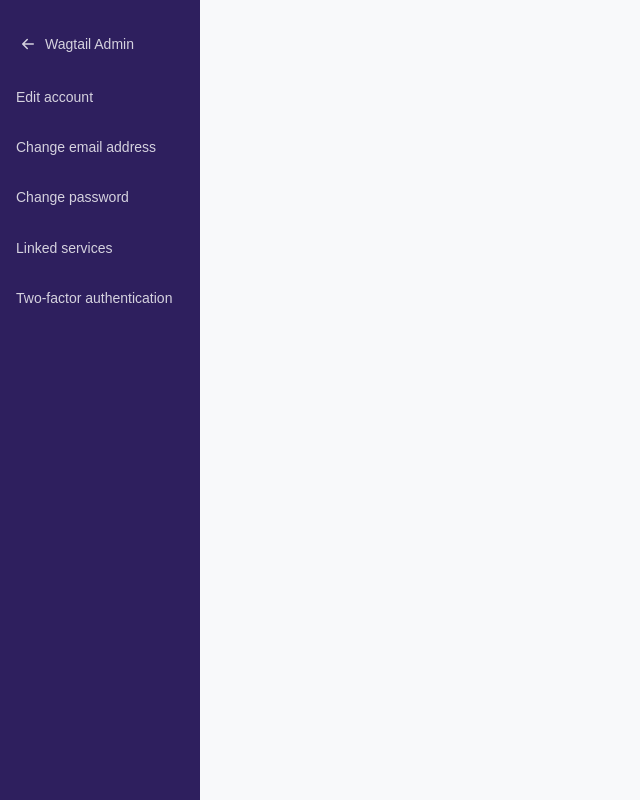
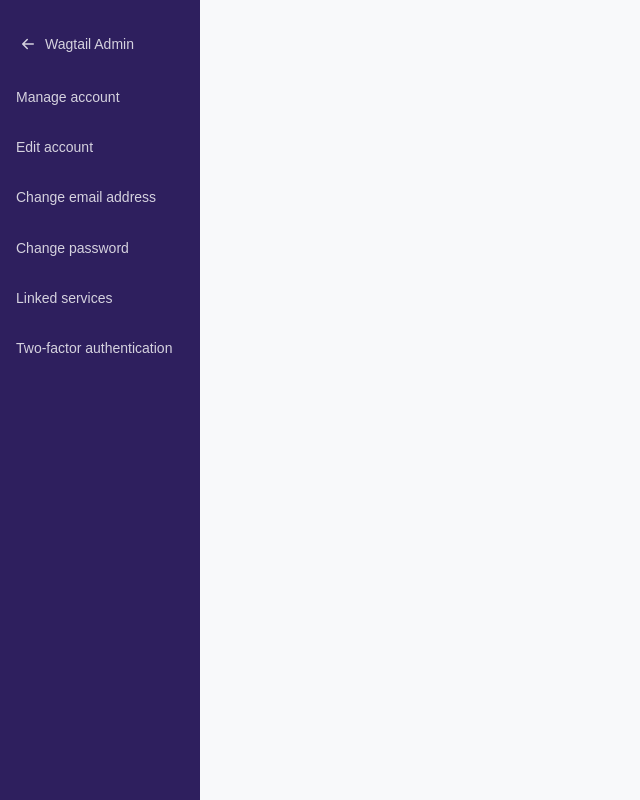
Before and after one commit to leukeleu/django-hidp-wagtail, a Django app: template hidp_wagtail/templates/hidp/base_post_login.html in a window 1280 px wide. Shown: the whole page, without its empty margins (0-640 px from the left). Run offline with Django 3.2, Linux system fonts and the light colour scheme; the template is opened without the code that fills it, so the values that code supplies are empty.

Commit message:
Add menu item for manage account view

```diff
--- a/hidp_wagtail/templates/hidp/base_post_login.html
+++ b/hidp_wagtail/templates/hidp/base_post_login.html
@@ -33,6 +33,9 @@ It extends the base.html template and is an entrypoint for customizing the layou
             </a>
           </li>
           {% with request.resolver_match.url_name as active %}
+          <li class="{% if active == 'manage_account' %}current{% endif %}">
+            <a href="{% url "hidp_account_management:manage_account" %}">{% translate 'Manage account' %}</a>
+          </li>
           <li class="{% if active == 'edit_account' %}current{% endif %}">
             <a href="{% url "hidp_account_management:edit_account" %}">{% translate 'Edit account' %}</a>
           </li>
```
